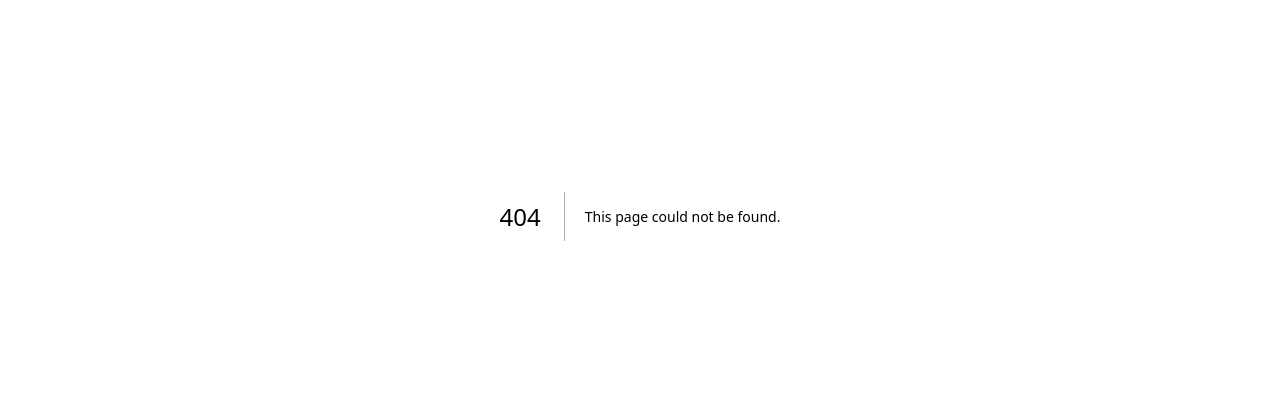
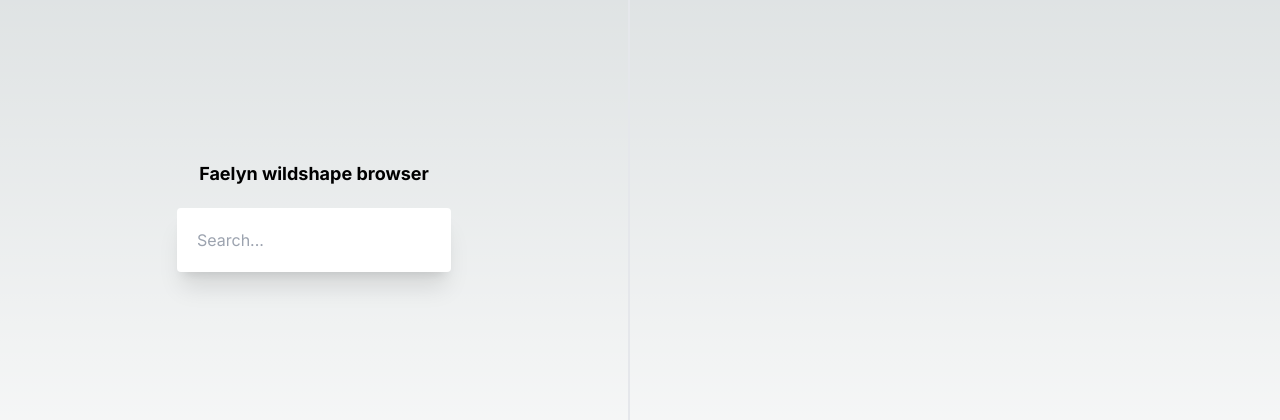
Before and after one commit to Nishkea/faelyn-app, a Next.js app: page /wildshape in a window 1280 px wide. Before the commit this address had no page. Shown: the part 184-604 px from the top of the page. Built offline with nearby package versions, Linux system fonts and the light colour scheme.

Commit message:
Add detail view of wildshape

```diff
--- a/app/page.js
+++ b/app/page.js
@@ -4,6 +4,7 @@ import { useState, useEffect } from 'react';
 export default function Home() {
   const [query, updateQuery] = useState('');
   const [searchResults, setSearchResults] = useState([]);
+  const [shape, setShape] = useState(null);
 
   useEffect(() => {
     if (query.length >= 3) {
@@ -36,25 +37,25 @@ export default function Home() {
         {query.length >= 3 && searchResults !== [] ? (
           <div className='w-auto min-w-[20rem] min-h-[5rem] max-h-[20rem] overflow-y-scroll overflow-x-hidden border-2 rounded mt-2 border-black p-4'>
             {searchResults.map((result) => (
-              <Wildshape key={result.item.key} wildshape={result.item} />
+              <Wildshape {... { setShape }} key={result.item.key} wildshape={result.item} />
             ))}
           </div>
         ) : query.length >= 3 && searchResults == [] ? (
           <p>No results</p>
         ) : null}
-
+        { shape && <DetailedView {...{ shape }} /> }
     </div>
   )
 }
 
-function Wildshape({ wildshape }) {
+function Wildshape({ wildshape, setShape }) {
   const { name, url } = wildshape;
 
   async function handleClick() {
     const response = await fetch(`/api/wildshape/details?wildshape=${url}`);
     const json = response.json();
     const res = await json;
-    console.log(res);
+    setShape(res);
   }
   return (
     <div onClick={handleClick} className='hover:bg-black hover:text-white p-2 rounded hover:cursor-pointer'>
@@ -62,3 +63,15 @@ function Wildshape({ wildshape }) {
     </div>
   )
 }
+
+function DetailedView({ shape }) {
+  const { name, desc, image, hit_points } = shape
+  return (
+    <div className='w-screen h-screen flex justify-center items-center flex-col'>
+      <p className='font-bold text-lg mb-5'>{name}</p>
+      <p>{desc}</p>
+      <p>Hit points: {hit_points}</p>
+      {image && <img src={`https://www.dnd5eapi.com${image}`} />}
+    </div>
+  )
+}
--- /dev/null
+++ b/app/wildshape/layout.js
@@ -0,0 +1,17 @@
+import '/app/globals.css'
+import { Inter } from 'next/font/google'
+
+const inter = Inter({ subsets: ['latin'] })
+
+export const metadata = {
+  title: 'Create Next App',
+  description: 'Generated by create next app',
+}
+
+export default function RootLayout({ children }) {
+  return (
+    <html lang="en">
+      <body className={inter.className}>{children}</body>
+    </html>
+  )
+}
--- /dev/null
+++ b/app/wildshape/page.js
@@ -0,0 +1,81 @@
+'use client'
+import { useState, useEffect } from 'react'
+
+export default function Home() {
+  const [query, updateQuery] = useState('')
+  const [searchResults, setSearchResults] = useState([])
+  const [shape, setShape] = useState(null);
+
+  useEffect(() => {
+    if (query.length >= 3) {
+      async function getSearchResults(query) {
+        const response = await fetch(`/api/wildshape?q=${query}`)
+        const json = response.json()
+        const res = await json
+        setSearchResults(res)
+      }
+      getSearchResults(query)
+      return;
+    } else {
+      return;
+    }
+  }, [query]);
+
+  return (
+    <div className='w-screen h-screen flex justify-start gap-5'>
+        <div className='w-1/2 flex justify-center items-center flex-col border-r-2'>
+            <p className='font-bold text-lg mb-5'>Faelyn wildshape browser</p>
+            <input
+                aria-label={'Search'}
+                className='rounded p-5 shadow-xl'
+                type="text"
+                value={query}
+                placeholder={'Search...'}
+                onChange={(input) => updateQuery(input.target.value)}
+            />
+
+            {query.length >= 3 && searchResults !== [] ? (
+            <div className='w-auto min-w-[20rem] min-h-[5rem] max-h-[20rem] overflow-y-scroll overflow-x-hidden border-2 rounded mt-2 border-black p-4'>
+                {searchResults.map((result) => (
+                    <Wildshape {... { setShape }} key={result.item.key} wildshape={result.item} />
+                ))}
+            </div>
+            ) : query.length >= 3 && searchResults == [] ? (
+            <p>No results</p>
+            ) : null}
+        </div>
+        <div className='w-1/2'>
+            { shape && <DetailedView {...{ shape }} /> }
+        </div>
+    </div>
+  )
+}
+
+function Wildshape({ wildshape, setShape }) {
+  const { name, url } = wildshape;
+
+  async function handleClick() {
+        setShape(null)
+        const response = await fetch(`/api/wildshape/details?wildshape=${url}`)
+        const json = response.json()
+        const res = await json
+        setShape(res)
+  }
+  return (
+    <div onClick={handleClick} className='hover:bg-black hover:text-white p-2 rounded hover:cursor-pointer'>
+        <p>{name}</p>
+    </div>
+  )
+}
+
+function DetailedView({ shape }) {
+  const { name, desc, image, hit_points } = shape
+  return (
+    <div className='justify-center items-center flex-col'>
+        <p className='font-bold text-lg mb-5'>{name}</p>
+        <p>{desc}</p>
+        <p>Hit points: {hit_points}</p>
+        {image && <img width="250px" src={`https://www.dnd5eapi.co${image}`} />}
+    </div>
+  )
+}
```
